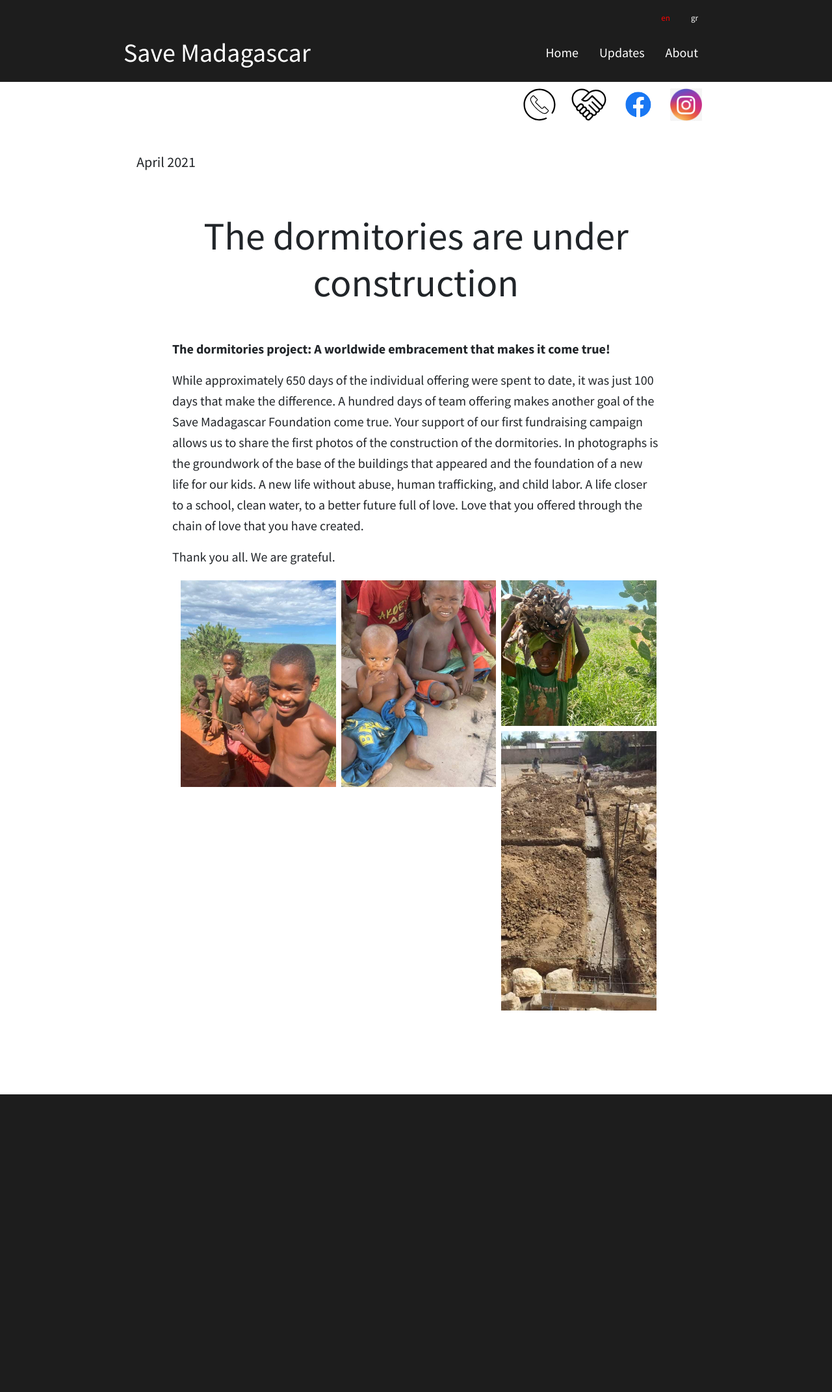
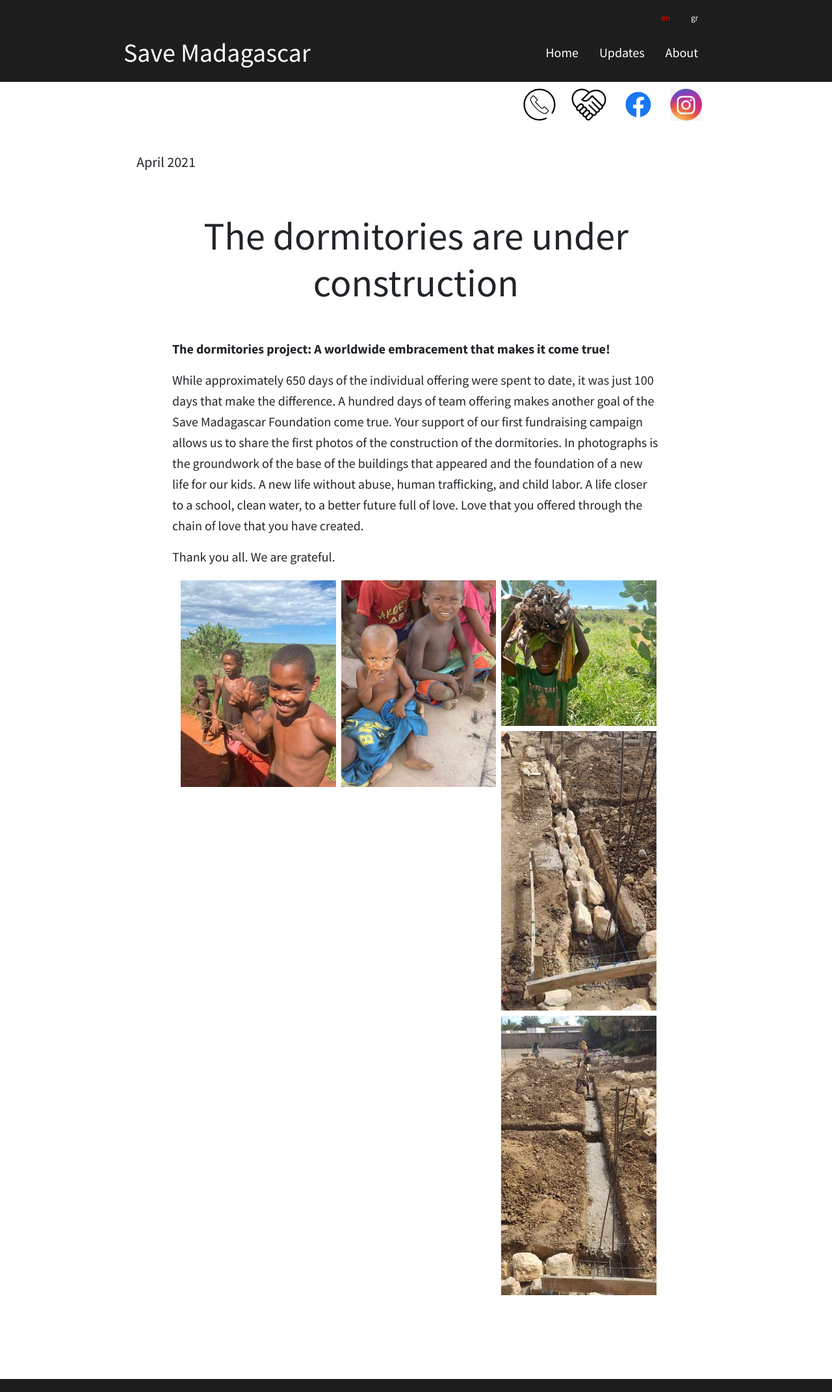
Before and after one commit to at07cm1/smadagascar_site, a Jekyll site: the page built from _posts/updates/2021-04-29-dormitories_update_en.md, in a window 1280 px wide. Shown: the whole page at 65% size. Built offline with Jekyll 4.4.1, drawn with Linux system fonts in a browser that asks for light colours; before the commit the page ends 1704 px from its top, so only the background shows below that.

Commit message:
Corrected pictures

```diff
--- a/_posts/updates/2021-04-29-dormitories_update_en.md
+++ b/_posts/updates/2021-04-29-dormitories_update_en.md
@@ -19,7 +19,7 @@ gallery_images:
   # - /media/post_pictures/dormitories_update/9.jpg
   # - /media/post_pictures/dormitories_update/10.jpg
   # - /media/post_pictures/dormitories_update/11.jpg
-  # - /media/post_pictures/dormitories_update/12.jpg
+  - /media/post_pictures/dormitories_update/12.jpg
   - /media/post_pictures/dormitories_update/13.jpg
 ---
 
```
